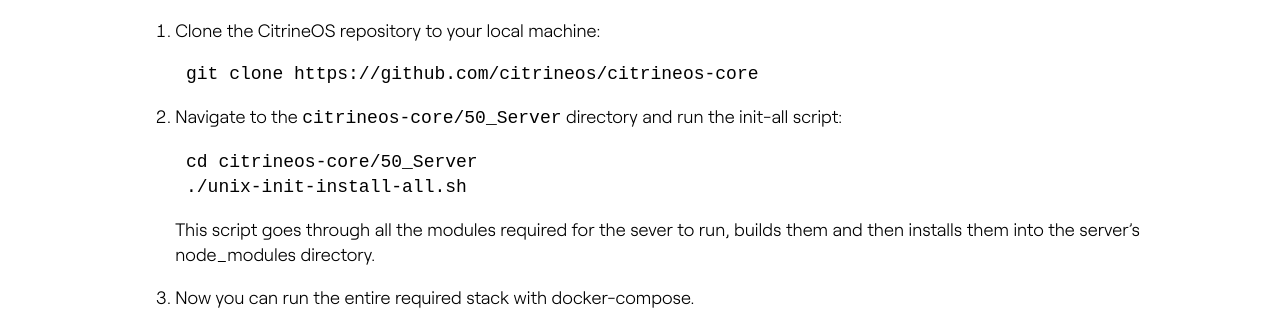
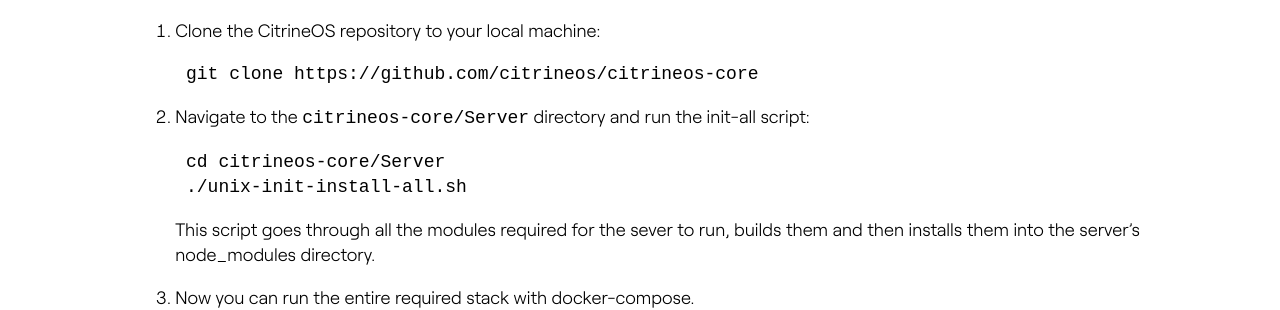
Before and after one commit to citrineos/citrineos.github.io, a Jekyll site: the page built from quickstart.md, in a window 1280 px wide and 900 px high. Shown: the part 357-667 px from the top of the window. Built offline with Jekyll 4.4.1, drawn with Linux system fonts in a browser that asks for light colours; some web fonts are replaced.

Commit message:
Fix server path in section 1

````diff
--- a/quickstart.md
+++ b/quickstart.md
@@ -15,10 +15,10 @@
     git clone https://github.com/citrineos/citrineos-core
     ```
 
-1. Navigate to the `citrineos-core/50_Server` directory and run the init-all script:
+1. Navigate to the `citrineos-core/Server` directory and run the init-all script:
 
     ```shell
-    cd citrineos-core/50_Server
+    cd citrineos-core/Server
     ./unix-init-install-all.sh
     ```
 
````
